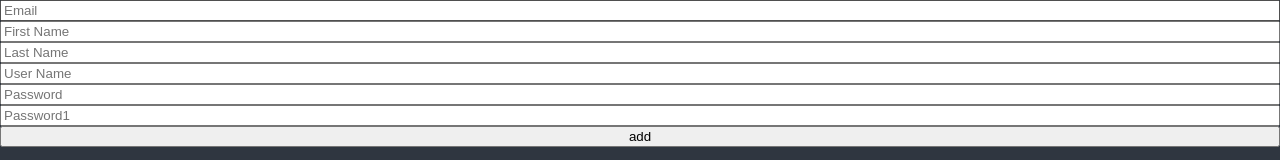
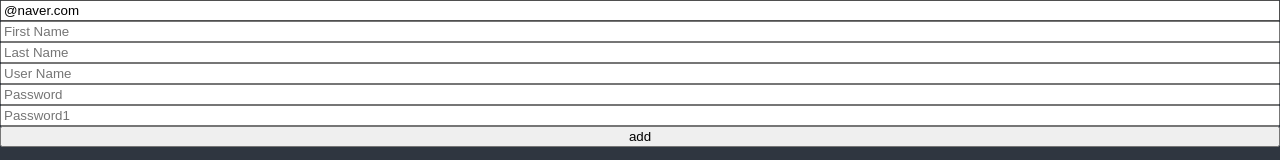
Before and after one commit to SonMinSeock/nomad-react-master, a React (Create React App) app: page / in a window 1280 px wide. Shown: the top 160 px of the page. Built offline with nearby package versions, Linux system fonts and the light colour scheme.

Commit message:
Form Errors

```diff
--- a/src/ToDoList.tsx
+++ b/src/ToDoList.tsx
@@ -1,23 +1,57 @@
 import { useState } from "react";
 import { useForm } from "react-hook-form";
 
+interface IForm {
+  email: string;
+  firstName: string;
+  lastName: string;
+  username: string;
+  password: string;
+  password1: string;
+}
+
 function ToDoList() {
-  const { register, handleSubmit, formState } = useForm();
+  const {
+    register,
+    handleSubmit,
+    formState: { errors },
+  } = useForm<IForm>({
+    defaultValues: {
+      email: "@naver.com",
+    },
+  });
 
-  const onValid = (data: any) => {
+  const onValid = (data: IForm) => {
     console.log(data);
   };
-
-  console.log(formState.errors);
 
   return (
     <div>
       <form onSubmit={handleSubmit(onValid)} style={{ display: "flex", flexDirection: "column" }}>
-        <input {...register("email", { required: true })} placeholder="Email" />
-        <input {...register("firstName", { required: true })} placeholder="First Name" />
-        <input {...register("lastName", { required: true })} placeholder="Last Name" />
-        <input {...register("username", { required: true, minLength: 10 })} placeholder="User Name" />
+        <input
+          {...register("email", {
+            required: "Email is Required.",
+            pattern: {
+              value: /^[a-zA-Z0-9._%+-]+@(gmail\.com|naver\.com)$/,
+              message: "Only naver.com or gmail.com emails allowed.",
+            },
+          })}
+          placeholder="Email"
+        />
+        <span>{errors?.email?.message}</span>
+
+        <input {...register("firstName", { required: "write here" })} placeholder="First Name" />
+        <span>{errors?.firstName?.message}</span>
+
+        <input {...register("lastName", { required: "write here" })} placeholder="Last Name" />
+        <span>{errors?.lastName?.message}</span>
+
+        <input {...register("username", { required: "write here", minLength: 10 })} placeholder="User Name" />
+        <span>{errors?.username?.message}</span>
+
         <input {...register("password", { required: "Password is", minLength: 5 })} placeholder="Password" />
+        <span>{errors?.password?.message}</span>
+
         <input
           {...register("password1", {
             required: true,
@@ -28,6 +62,7 @@
           })}
           placeholder="Password1"
         />
+        <span>{errors?.password1?.message}</span>
 
         <button>add</button>
       </form>
```
